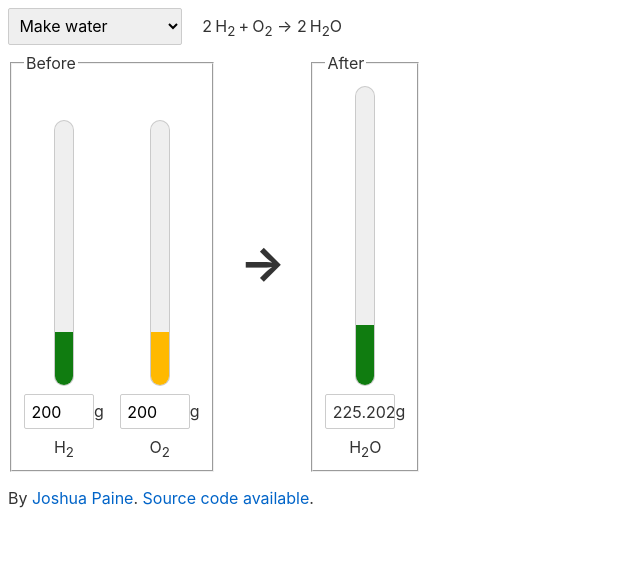
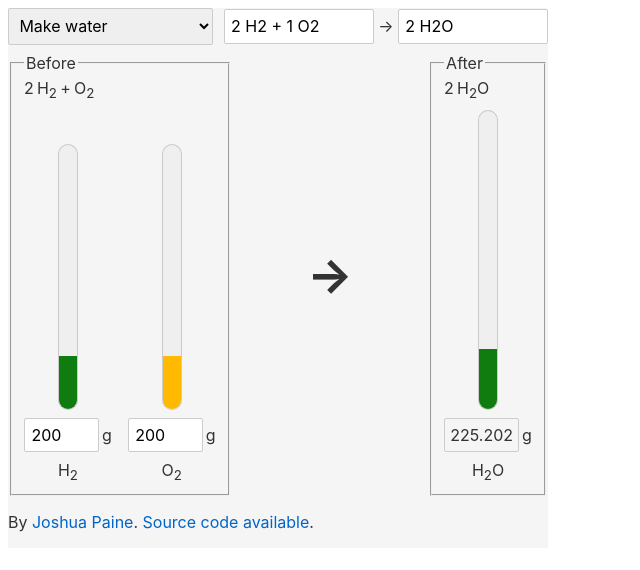
Before and after one commit to midnightmonster/limiting-reagents, a Svelte app: page / in a window 1280 px wide. Shown: the top 570 px of the page, without its empty margins (0-640 px from the left). Built offline with nearby package versions, Linux system fonts and the light colour scheme.

Commit message:
bug: custom uneditable

```diff
--- a/src/App.svelte
+++ b/src/App.svelte
@@ -1,34 +1,59 @@
 <script>
-import {parseMolecules, stoich, optimumFor} from './chemistry'
+import {parseMolecules, stoich, optimumFor, balanced} from './chemistry'
 import Formula from './Formula.svelte'
 import Molecule from './Molecule.svelte';
 
+const getInputs = ()=>[200,200,200,200,200,200,200,200,200,200,200,200,200,200,200,200,200,200,200,200]
+const custom = {name:"Custom",reactants:"",products:"",inputs:getInputs()}
 const reactions = [
-	{name:"Make water",reactants:"2 H2 + 1 O2",products:"2 H2O"},
-	{name:"Make ammonia",reactants:"1 N2 + 3 H2",products:"2 NH3"},
-	{name:"Combust methane",reactants:"1 CH4 + 2 O2",products:"1 CO2 + 2 H2O",icon:"🔥"},
-	{name:"Custom",reactants:"HCl + NaOH",products:"H2O + NaCl",custom:true}
+	{name:"Make water",reactants:"2 H2 + 1 O2",products:"2 H2O",inputs:getInputs()},
+	{name:"Make ammonia",reactants:"1 N2 + 3 H2",products:"2 NH3",inputs:getInputs()},
+	{name:"Combust methane",reactants:"1 CH4 + 2 O2",products:"1 CO2 + 2 H2O",inputs:getInputs()},
+	{name:"Neutralize acid & base",reactants:"HCl + NaOH",products:"H2O + NaCl",inputs:getInputs()},
+	custom
 ]
 const maxInput = 1000
 let maxOutput = maxInput
-let reaction = reactions[0], reactants, products, _reactants, _products, inputs, outputHtmlFor, scaleCss, outputs, parseError
+let reaction = reactions[0]
+let s_reactants, _reactants, reactants=[],
+		s_products,  _products,  products=[]
+let inputs, outputHtmlFor, scaleCss, outputs, error
+
+const setCustom = ()=>{
+	console.log('setCustom')
+	if(reaction !== custom && (s_reactants != reaction.reactants || s_products != reaction.products)){
+		console.log("setting custom")
+		custom.reactants = s_reactants
+		custom.products = s_products
+		custom.inputs = reaction.inputs
+		reaction = custom
+	}
+	return true
+}
+
 $:{
-	_reactants = parseMolecules(reaction.reactants);
-	_products = parseMolecules(reaction.products);
-	if(_reactants.length && (!reaction.inputs || reaction.inputs.length != _reactants.length)){
-		reaction.inputs = _reactants.map(r=>200)
-	}
+	s_reactants = reaction.reactants
+	s_products = reaction.products
+	inputs = reaction.inputs
+	console.log("setting strings 'cause reaction changed")
+}
+
+$:{
+	_reactants = parseMolecules(s_reactants);
+	_products = parseMolecules(s_products);
+
 	if(_reactants.length && _products.length){
-		parseError = false
-		reactants = _reactants
-		products = _products
-		outputHtmlFor = reactants.map((_,i)=>`input${i}`).join(' ')
-		maxOutput = Math.max(...stoich(reactants, products, reactants.map(r=>maxInput)))
+		error = balanced(_reactants,_products) ? false : {global:"Reaction is not balanced"}
+		if(!error){
+			reactants = _reactants
+			products = _products
+			outputHtmlFor = reactants.map((_,i)=>`input${i}`).join(' ')
+			maxOutput = Math.max(...stoich(reactants, products, reactants.map(r=>maxInput)))
+		}
 	} else {
-		parseError = true
+		error = true
 	}
 	scaleCss = maxOutput > maxInput ? `--outputScale:1;--inputScale:${(maxInput/maxOutput).toFixed(3)}` : `--outputScale:${(maxOutput/maxInput).toFixed(3)};--inputScale:1;`
-	inputs = reaction.inputs
 }
 $:{
 	outputs = stoich(reactants,products,inputs);
@@ -43,18 +68,15 @@ const htmlOptimum = (optimum,value)=>(optimum > maxInput && value==maxInput) ? m
 			<option value={r}>{r.name}</option>
 		{/each}
 	</select>
-	<Formula f={_reactants} /> → <Formula f={_products} />
+	<span class="custom">
+		<input bind:value={s_reactants} class:error={!_reactants.length} on:input={reaction != custom && setCustom} /> → <input bind:value={s_products} class:error={!_products.length} on:input={reaction != custom && setCustom} />
+	</span>
 </div>
-{#if reaction.custom}
-	<div class="custom">
-		<input bind:value={reaction.reactants} class:error={!_reactants.length} /> → <input bind:value={reaction.products} class:error={!_products.length} />
-		<span title="You have to write the reaction formula correctly. This tool doesn't know if you're wrong!">ℹ️</span>
-	</div>
-{/if}
-<div class="cols" class:inactive={parseError}>
+<div class="cols">
 	<fieldset>
 		<legend>Before</legend>
-		<div class="meters">
+		<Formula f={_reactants} />
+		<div class="meters" class:inactive={error}>
 			{#each reactants as r, i}
 				<div class="labeled-meter">
 					<div class="meter-container">
@@ -74,10 +96,11 @@ const htmlOptimum = (optimum,value)=>(optimum > maxInput && value==maxInput) ? m
 			{/each}
 		</div>
 	</fieldset>
-	<big>{#if reaction.icon}{reaction.icon}<br />{/if}→</big>
+	<big class:inactive={error}>→</big>
 	<fieldset>
 		<legend>After</legend>
-		<div class="meters">
+		<Formula f={_products} />
+		<div class="meters" class:inactive={error}>
 			{#each products as p, i}
 				<div class="labeled-meter">
 					<div class="meter-container">
@@ -91,24 +114,46 @@ const htmlOptimum = (optimum,value)=>(optimum > maxInput && value==maxInput) ? m
 			{/each}
 		</div>
 	</fieldset>
+	{#if error?.global}
+		<p class="error">
+			{error.global}
+		</p>
+	{/if}
 </div>
 <p>By <a href="https://letterblock.com/">Joshua Paine</a>. <a href="https://github.com/midnightmonster/limiting-reagents">Source code available</a>.</p>
 </main>
 
 <style>
+
+main {
+	display: inline-flex;
+	flex-direction: column;
+	align-items: stretch;
+	background:#f5f5f5;
+}
 select {
-	margin-right:1em;
+	margin-right:0.4em;
 }
 .custom input {
   width: 150px;
 }
-.custom span {
-	cursor:help;
+p.error {
+	background: red;
+	color: white;
+	position:absolute;
+	left:50%;
+	top:50%;
+	transform: translate(-50%,-50%);
+	padding: 0.2em 1em;
+	margin:0;
+	border-radius: 2em;
 }
 .cols {
 	display:flex;
 	flex-direction: row;
 	align-items: center;
+	justify-content:space-between;
+	position:relative;
 }
 .inactive {
 	pointer-events: none;
@@ -153,9 +198,15 @@ label {
 	display:block;
 	text-align: center;
 }
-input, output {
-	width:70px;
+.meters input, .meters output {
+	width:75px;
 	display: inline-block;
+	margin-right:3px;
+}
+.meters output {
+	text-align:center;
+	padding-left:0;
+	padding-right:0;
 }
 input.error {
 	border-color: red;
--- a/src/Formula.svelte
+++ b/src/Formula.svelte
@@ -6,7 +6,7 @@ export let f
 {#each f as nMol, i}
   {#if i}<span class="plus">+</span>{/if}<Molecule n={nMol.n} mol={nMol.mol} />
 {:else}
-  ?
+  {#if f.error}<span class="error">{f.error}</span>{:else}?{/if}
 {/each}
 </span>
 
@@ -17,4 +17,5 @@ export let f
   .plus {
     margin:0 0.2em;
   }
+  .error { color: red; }
 </style>
--- a/src/chemistry.js
+++ b/src/chemistry.js
@@ -89,19 +89,27 @@ const ATOMIC_WEIGHTS = {
 function moleculeMass(mol){
   return mol.map(el=>el.sub*ATOMIC_WEIGHTS[el.el]).reduce((a,b)=>a+b)
 }
+export function balanced(a,b){
+  // Check for balance conveniently using mass, hopefully avoiding floating point precision issues
+  const aMass = a.map(m=>Math.round(m.unitMass * 10_000) * m.n).reduce((a,b)=>a+b)
+  const bMass = b.map(m=>Math.round(m.unitMass * 10_000) * m.n).reduce((a,b)=>a+b)
+  return aMass == bMass
+}
 
 export function parseMolecules(str){
   try {
     return str.replace(/\s+/g,'').split('+').map(nMolStr=>{
       const [,n,molStr] = /^(\d*)([A-Za-z0-9]+)$/.exec(nMolStr.trim())
       const mol = [...molStr.matchAll(/([A-Z][a-z]?)(\d*)/g)].map(([_,el,sub])=>{
-        if(!ATOMIC_WEIGHTS[el]) throw new Error("Unknown element");
+        if(!ATOMIC_WEIGHTS[el]) throw {knownErr:`Unknown element ${el}`};
         return {el,sub:1*(sub||'1')}
       })
       return {n:1*(n||'1'),mol,unitMass:moleculeMass(mol)}
     })
-  } catch {
-    return []
+  } catch(e) {
+    const out = []
+    out.error = e.knownErr || "Could not understand expression";
+    return out
   }
 }
 export function stoich(reactants,products,inputs){
```
